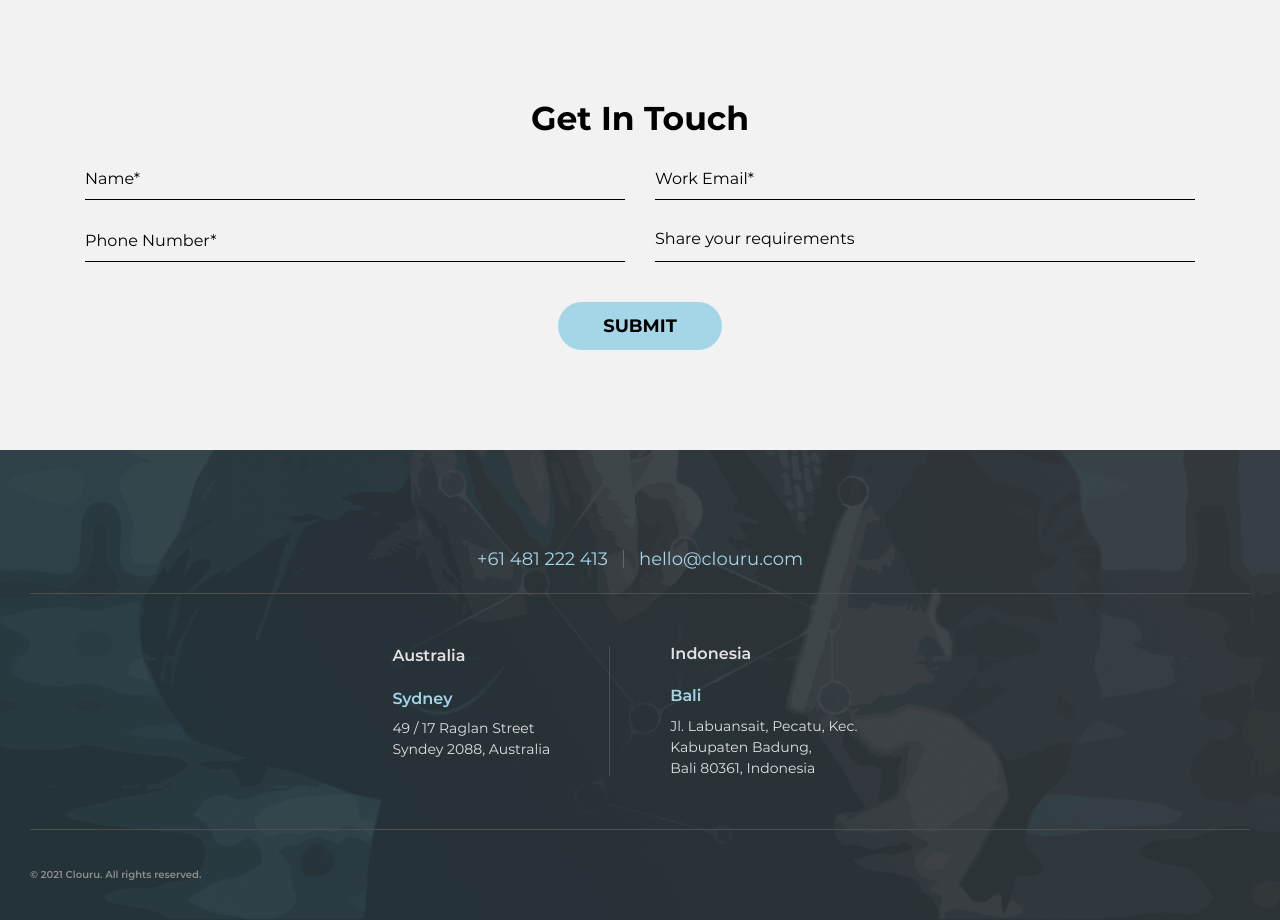
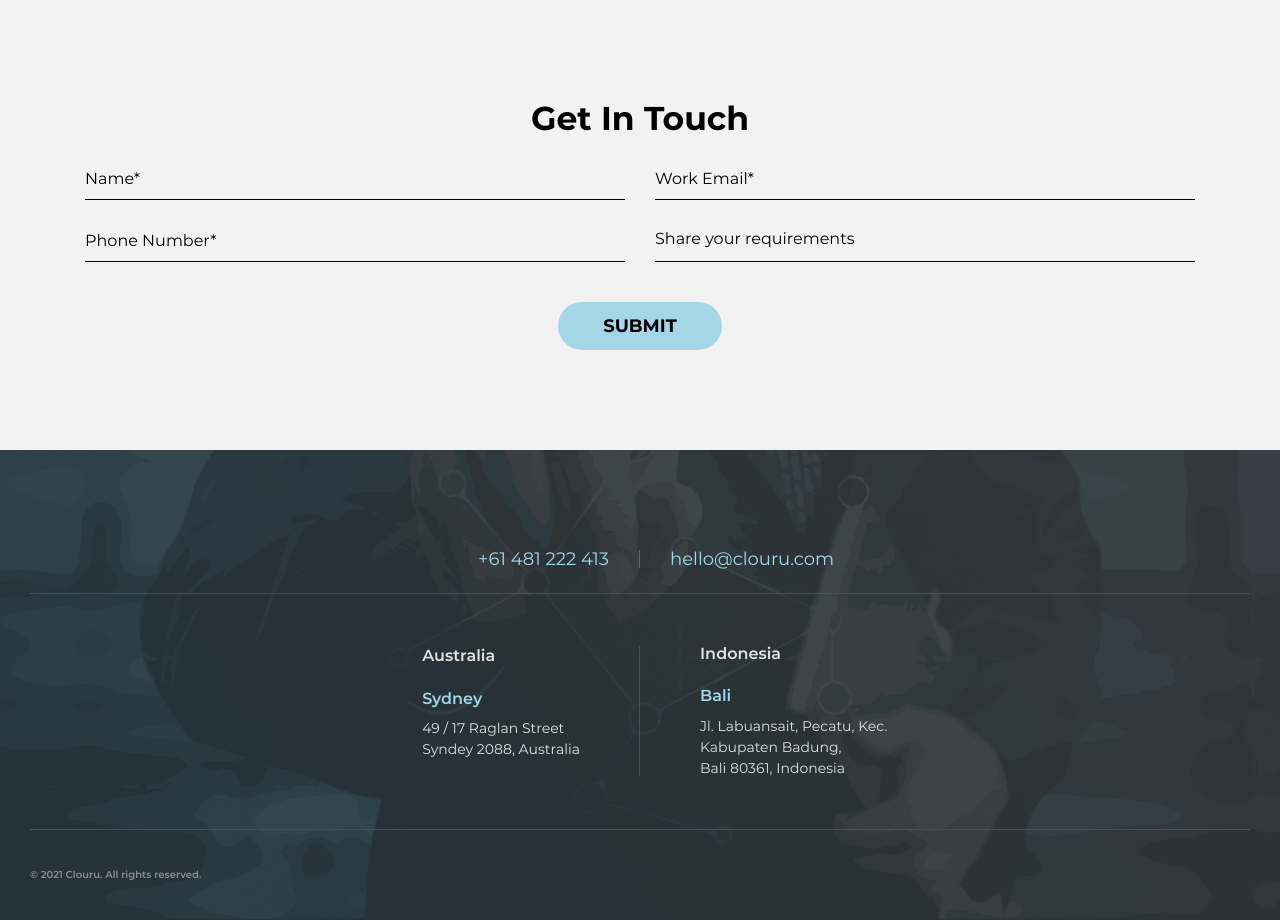
Before and after one commit to clouru/clouru-webpage, a PHP site: page / in a window 1280 px wide. Shown: the part 2934-3854 px from the top of the page. Run offline with PHP 8.4, Linux system fonts and the light colour scheme.

Commit message:
fix footer position issue

```diff
--- a/assets/css/style.css
+++ b/assets/css/style.css
@@ -47,3 +47,25 @@ footer#colophon .ftr-locations ul{justify-content: center;}
 footer .footer-contact .email a, .social .s-title {
     color: #A4D6E8;
 }
+@media (min-width: 768px){
+    footer .footer-contact {
+        display: grid;
+        grid-template-columns: 1fr 1fr;
+    }
+    footer .footer-contact .call {
+        padding-right: 30px;
+        margin-right: 0;
+        margin-left: auto;
+    }
+    footer .footer-contact .email {
+        padding-left: 30px;
+        margin-right: auto;
+    }
+    footer .ftr-locations ul {
+        display: grid;
+        grid-template-columns: 1fr 1fr;
+    }
+    footer .ftr-locations ul li:first-child {
+        margin-left: auto;
+    }
+}
--- a/assets/js/main.js
+++ b/assets/js/main.js
@@ -216,77 +216,5 @@ jQuery(window).load(function () {
 
 // Footer tabBar
 $(".tap-click").click(function() {
-	$(this).next().slideToggle();
+	if($(window).width() < 768) $(this).next().slideToggle();
 });
-
-
-// ==============================================================================
-// Create new Cookies
-// Ref : cookies: http://stackoverflow.com/questions/1458724/how-to-set-unset-cookie-with-jquery
-// Use : setCookie("dalwadi_tab", 'dalwaditab', 30,'admin');
-// ==============================================================================
-function setCookie(Cookiename, Cookievalue, days, Cookiepath) {
-	var date = new Date();
-	// date.setTime(date.getTime() + (minutes * 60 * 1000));
-	date.setTime(date.getTime() + (days * 24 * 60 * 60 * 1000));
-	var expires = "expires=" + date.toGMTString();
-	/*document.cookie = Cookiename+"="+Cookievalue+"; "+expires + "path/"+Cookiepath;*/
-	document.cookie = Cookiename + "=" + Cookievalue + "; " + expires + "; path=/";
-}
-
-// ==============================================================================
-// get Cookies
-// Use : var activeTab=getCookie("dalwadi_tab");
-// ==============================================================================
-function getCookie(Cookiename) {
-	var name = Cookiename + "=";
-	var ca = document.cookie.split(';');
-	for (var i = 0; i < ca.length; i++) {
-		var c = ca[i];
-		while (c.charAt(0) == ' ')
-			c = c.substring(1);
-		if (c.indexOf(name) == 0) {
-			return c.substring(name.length, c.length);
-		}
-	}
-	return "";
-}
-
-// ==============================================================================
-// Remove Cookie
-// ==============================================================================
-function eraseCookie(name) {
-	setCookie(name, "", -1);
-}
-
-//equalheight START
-equalheight = function (container) {
-
-	var currentTallest = 0,
-		currentRowStart = 0,
-		rowDivs = new Array(),
-		$el,
-		topPosition = 0;
-	jQuery(container).each(function () {
-
-		$el = jQuery(this);
-		jQuery($el).height('auto')
-		topPostion = $el.position().top;
-
-		if (currentRowStart != topPostion) {
-			for (currentDiv = 0; currentDiv < rowDivs.length; currentDiv++) {
-				rowDivs[currentDiv].height(currentTallest);
-			}
-			rowDivs.length = 0; // empty the array
-			currentRowStart = topPostion;
-			currentTallest = $el.height();
-			rowDivs.push($el);
-		} else {
-			rowDivs.push($el);
-			currentTallest = (currentTallest < $el.height()) ? ($el.height()) : (currentTallest);
-		}
-		for (currentDiv = 0; currentDiv < rowDivs.length; currentDiv++) {
-			rowDivs[currentDiv].height(currentTallest);
-		}
-	});
-}
```
